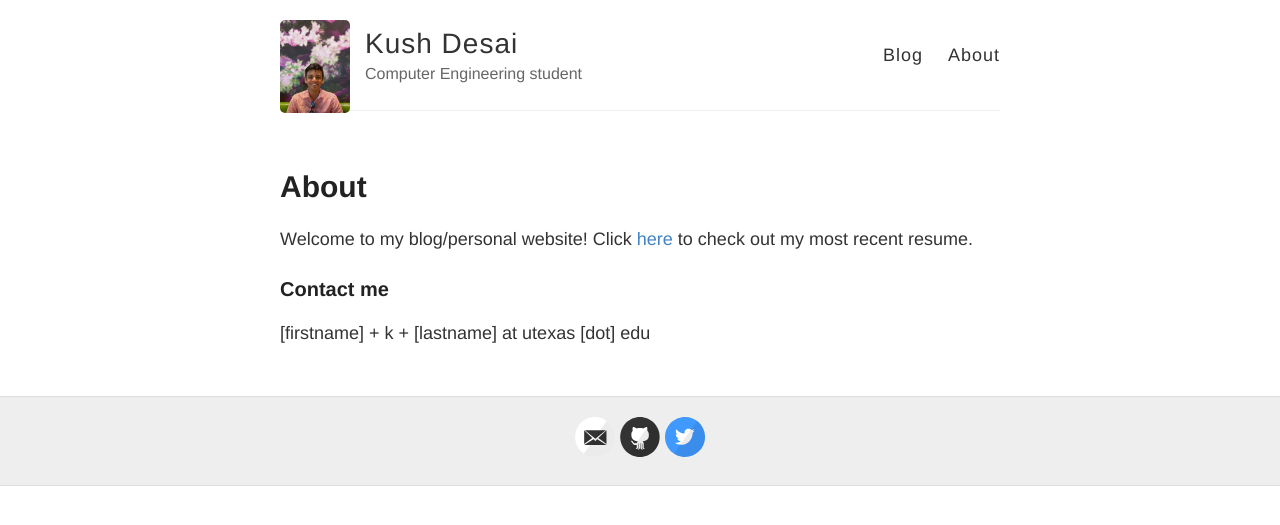
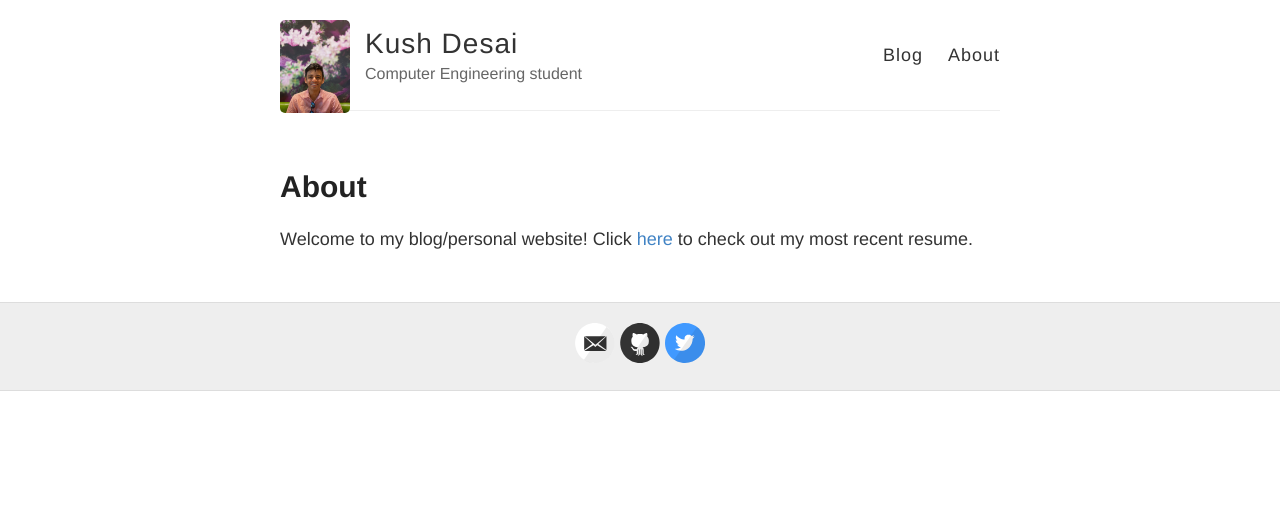
Before and after one commit to kdesai2018/kdesai2018.github.io, a Jekyll site: the page built from about.md, in a window 1280 px wide. Shown: the top 525 px of the page. Built offline with Jekyll 4.4.1, drawn with Linux system fonts in a browser that asks for light colours.

Commit message:
remove email address

```diff
--- a/about.md
+++ b/about.md
@@ -9,7 +9,7 @@ Welcome to my blog/personal website! Click [here](static/resume.pdf) to check ou
 <!-- ### More Information
 
 A place to include any other types of information that you'd like to include about yourself. -->
-
+<!--
 ### Contact me
 
-[firstname] + k + [lastname] at utexas [dot] edu
+[firstname] + k + [lastname] at utexas [dot] edu -->
```
